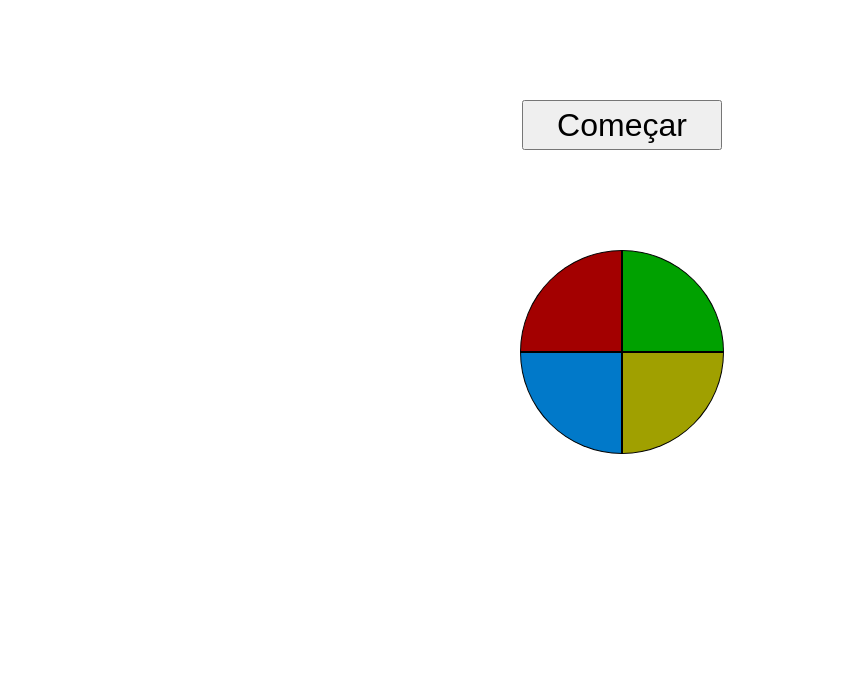
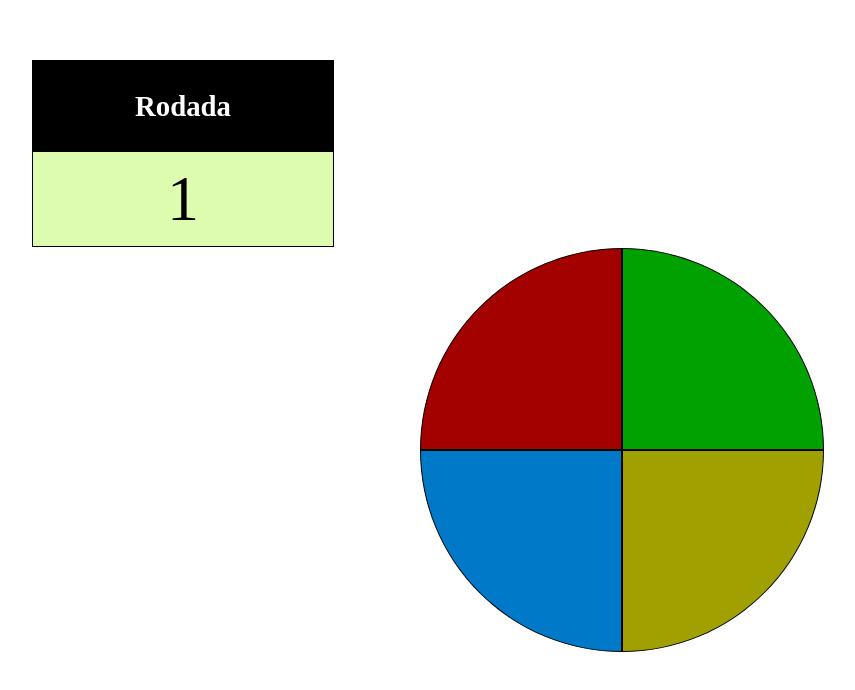
Before and after one commit to MathCouti/Jogos, a plain HTML site: page Jogo - Genius/index.html in a window 1280 px wide. Both pictures are taken after a click on the button "Começar". Shown: the whole page, without its empty margins (18-873 px from the left). Drawn offline with Linux system fonts and the light colour scheme.

Commit message:
atualizando interface

```diff
--- a/Jogo - Genius/estilo.css
+++ b/Jogo - Genius/estilo.css
@@ -3,17 +3,17 @@ body{
     padding: 0;
 }
 .container{
-    margin: 100px auto;
+    margin: 1px auto;
     display: flex;
     flex-wrap: wrap;
     width: 100%;
-    max-width: 204px;
+    max-width: 404px;
     height: 200px;
 
 }
 .blockcolor{
-    height: 100px;
-    width: 100px;
+    height: 200px;
+    width: 200px;
     border: 1px solid black;
     cursor: pointer;
 }
@@ -72,7 +72,8 @@ body{
     display: flex;
     justify-content: center;
 
-    margin: 100px auto;
+    margin: 10px auto;
+    margin-top: 50px;
     width: 300px;
 
 }
@@ -82,3 +83,27 @@ body{
     font-size: 2em;
     cursor: pointer;
 }
+
+
+.container-3{
+    width: 100%;
+    height: 100%;
+    max-width: 300px;
+    margin-left: 50px;
+    border: 1px solid black;
+
+}
+.block-1, .block-2{
+    text-align: center;
+}
+.block-1{
+    background-color: black;
+    color: white;
+    font-size: 1.2em;
+    padding: 5px;
+}
+.block-2{
+    background-color: rgb(221, 252, 175);
+    font-size: 4em;
+    padding: 10px;
+}
--- a/Jogo - Genius/index.html
+++ b/Jogo - Genius/index.html
@@ -14,6 +14,15 @@
 
         <button class="btn-start" id="start" onclick="inicio_jogo()">Começar</button>
 </div>
+
+<div class="container-3">
+    <div class="block-1">
+        <h2>Rodada</h2>
+    </div>
+    <div class="block-2">
+        <div id="num_rodada">0</div>
+    </div>
+</div>
     <div class="container">
         <div class="cor1 blockcolor" id="box1"></div>
         <div class="cor2 blockcolor" id="box2"></div>
--- a/Jogo - Genius/javascript.js
+++ b/Jogo - Genius/javascript.js
@@ -1,16 +1,18 @@
 var inicio = false
-
     var coresdarodada = [];
     var coresdarodada_jogador = [];
 
 
 function inicio_jogo() {
+
+    document.getElementById("start").style.display ="none"
     inicio = true;
     var vezjogador = false;
     var rodada_atual = 0;
     var cliques = 0;
     var rodadaa = 0;
     var i = 0
+    document.getElementById("num_rodada").innerText = (rodada_atual + 1)
     rodada()
 
     // exibir cores anteriores
@@ -153,9 +155,11 @@ function inicio_jogo() {
                     cliques = 0
                     rodadaa= 0
                     i = 0
+                    document.getElementById("num_rodada").innerText = (rodada_atual + 1)
                     cores_historico()
                 } else {
-                    alert("Você errou, burro!")
+                    alert("Você errou, tente na próxima!")
+                    document.getElementById("start").style.display ="block"
                     coresdarodada = []
                     coresdarodada_jogador = []
                     vezjogador = false
@@ -187,14 +191,16 @@ function inicio_jogo() {
                 }
 
                 if (comparacao(coresdarodada, coresdarodada_jogador) == true) {
-                    alert("deu certo")
+                    alert("Você acertou!")
                     coresdarodada_jogador = []
                     cliques = 0
                     rodadaa=0
                     i = 0
+                    document.getElementById("num_rodada").innerText = (rodada_atual + 1)
                     cores_historico()
                 } else {
-                    alert("Você errou, burro!")
+                    alert("Você errou, tente na próxima!")
+                    document.getElementById("start").style.display ="block"
                     coresdarodada = []
                     coresdarodada_jogador = []
                     vezjogador = false
@@ -224,14 +230,16 @@ function inicio_jogo() {
                 }
 
                 if (comparacao(coresdarodada, coresdarodada_jogador) == true) {
-                    alert("deu certo")
+                    alert("Você acertou!")
                     coresdarodada_jogador = []
                     cliques = 0
                     rodadaa=0
                     i = 0
+                    document.getElementById("num_rodada").innerText = (rodada_atual + 1)
                    cores_historico()
                 } else {
-                    alert("Você errou, burro!")
+                    alert("Você errou, tente na próxima")
+                    document.getElementById("start").style.display ="block"
                     coresdarodada = []
                     coresdarodada_jogador = []
                     vezjogador = false
@@ -261,14 +269,16 @@ function inicio_jogo() {
                 }
 
                 if (comparacao(coresdarodada, coresdarodada_jogador) == true) {
-                    alert("deu certo")
+                    alert("Você acertou")
                     coresdarodada_jogador = []
                     cliques = 0
                     rodadaa=0
                     i = 0
+                    document.getElementById("num_rodada").innerText = (rodada_atual + 1)
                     cores_historico()
                 } else {
-                    alert("Você errou, burro!")
+                    alert("Você errou, tente na próxima")
+                    document.getElementById("start").style.display ="block"
                     coresdarodada = []
                     coresdarodada_jogador = []
                     vezjogador = false
@@ -281,12 +291,6 @@ function inicio_jogo() {
 
             }
 
-
-
-
-
-
-
         } else {
 
         }
```
